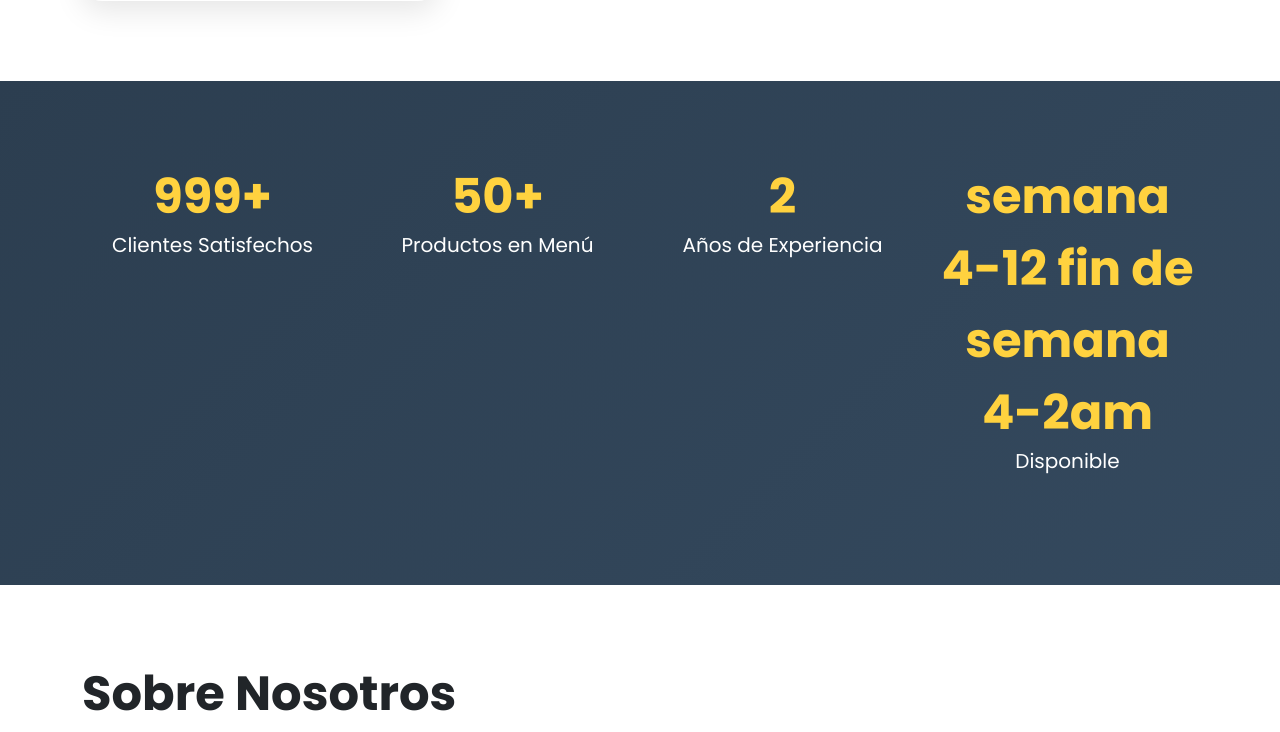
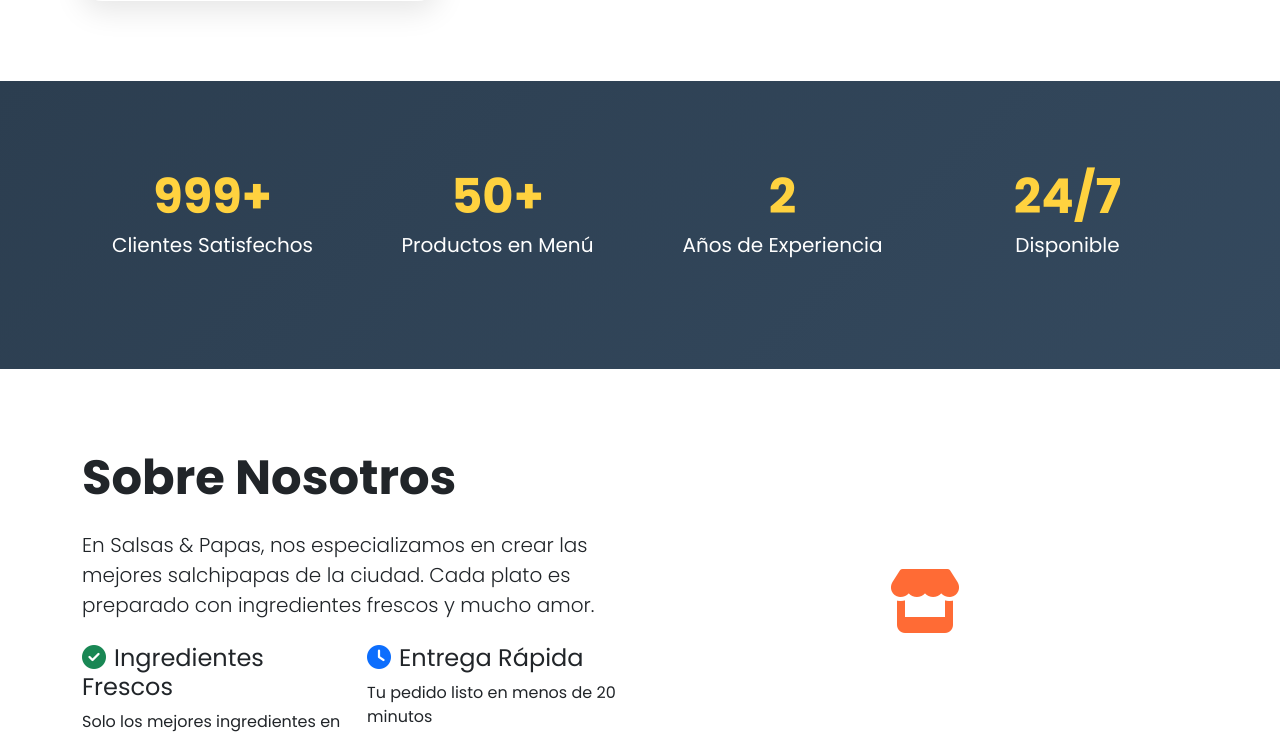
Before and after one commit to Jea111/Salchipaperia, a Django app: page /inicio/ in a window 1280 px wide. Shown: the part 1535-2267 px from the top of the page. Run offline with Django 5.2, Linux system fonts and the light colour scheme; data comes from the database, SQL or seed files in the repository; both versions use the stored data as it was after the commit; some libraries are stand-ins or nearby versions.

Commit message:
Restaurante de comidas rapidas con django

```diff
--- a/restaurante_app/templates/inicio.html
+++ b/restaurante_app/templates/inicio.html
@@ -383,7 +383,7 @@
             <h5>Años de Experiencia</h5>
           </div>
           <div class="col-lg-3 col-md-6 mb-4">
-            <div class="stat-number">semana 4-12 fin de semana 4-2am</div>
+            <div class="stat-number">24/7</div>
             <h5>Disponible</h5>
           </div>
         </div>
```
Also changed, not shown: db.sqlite3.
